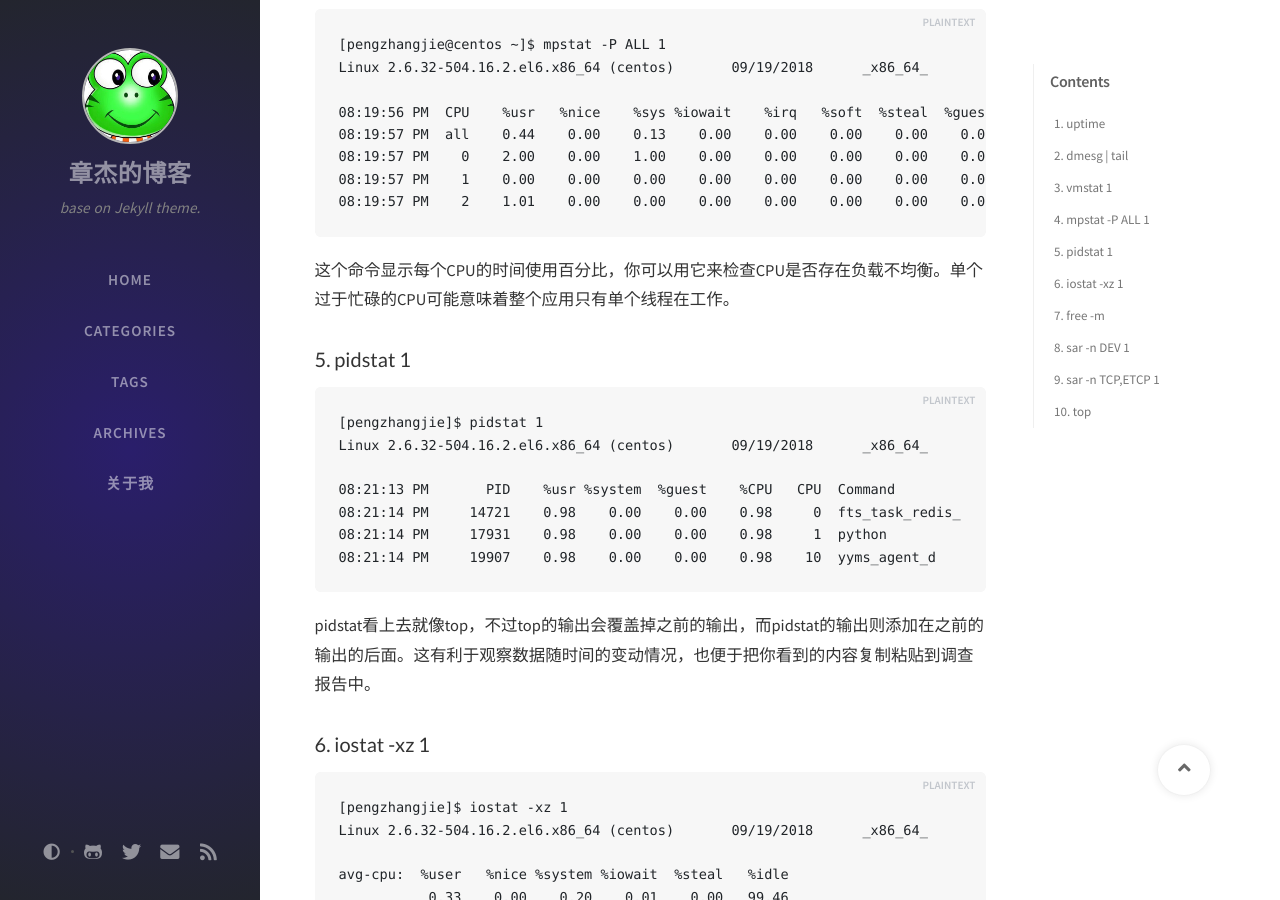
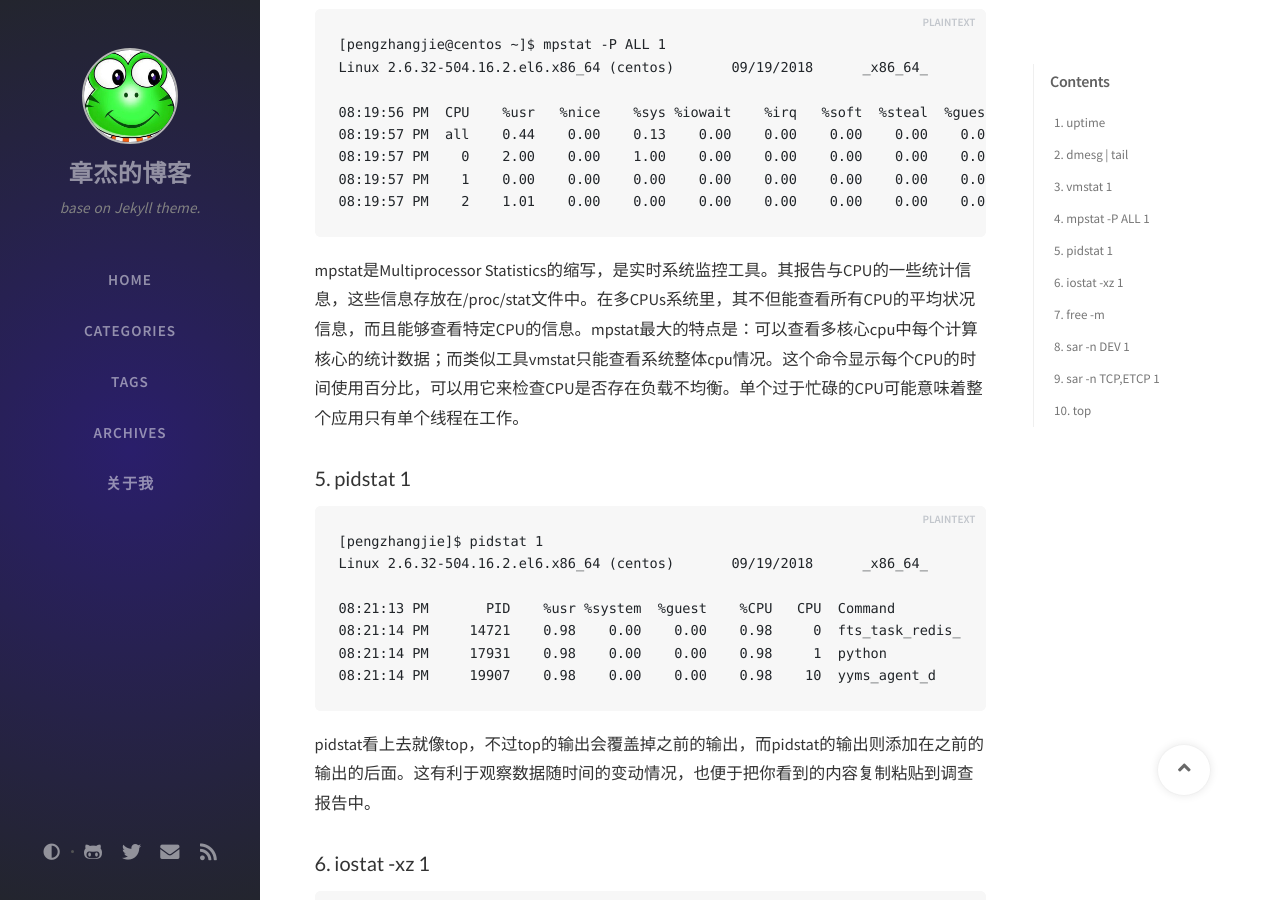
Before and after one commit to pzj/pzj.github.io, a Jekyll site: the page built from _posts/resource/2018-09-17-linux-performance-analysis.md, in a window 1280 px wide and 900 px high, scrolled down 1840 px. Built offline with Jekyll 4.4.1, drawn with Linux system fonts in a browser that asks for light colours; nearby versions of some CDN libraries; comment, search, counter and statistics services are not loaded.

Commit message:
update mpstat desc

````diff
--- a/_posts/resource/2018-09-17-linux-performance-analysis.md
+++ b/_posts/resource/2018-09-17-linux-performance-analysis.md
@@ -66,7 +66,7 @@ Linux 2.6.32-504.16.2.el6.x86_64 (centos) 	09/19/2018 	_x86_64_	(16 CPU)
 08:19:57 PM    1    0.00    0.00    0.00    0.00    0.00    0.00    0.00    0.00  100.00
 08:19:57 PM    2    1.01    0.00    0.00    0.00    0.00    0.00    0.00    0.00   98.99
 ```
-这个命令显示每个CPU的时间使用百分比，你可以用它来检查CPU是否存在负载不均衡。单个过于忙碌的CPU可能意味着整个应用只有单个线程在工作。
+mpstat是Multiprocessor Statistics的缩写，是实时系统监控工具。其报告与CPU的一些统计信息，这些信息存放在/proc/stat文件中。在多CPUs系统里，其不但能查看所有CPU的平均状况信息，而且能够查看特定CPU的信息。mpstat最大的特点是：可以查看多核心cpu中每个计算核心的统计数据；而类似工具vmstat只能查看系统整体cpu情况。这个命令显示每个CPU的时间使用百分比，可以用它来检查CPU是否存在负载不均衡。单个过于忙碌的CPU可能意味着整个应用只有单个线程在工作。
 
 ### 5. pidstat 1
 ```
````
